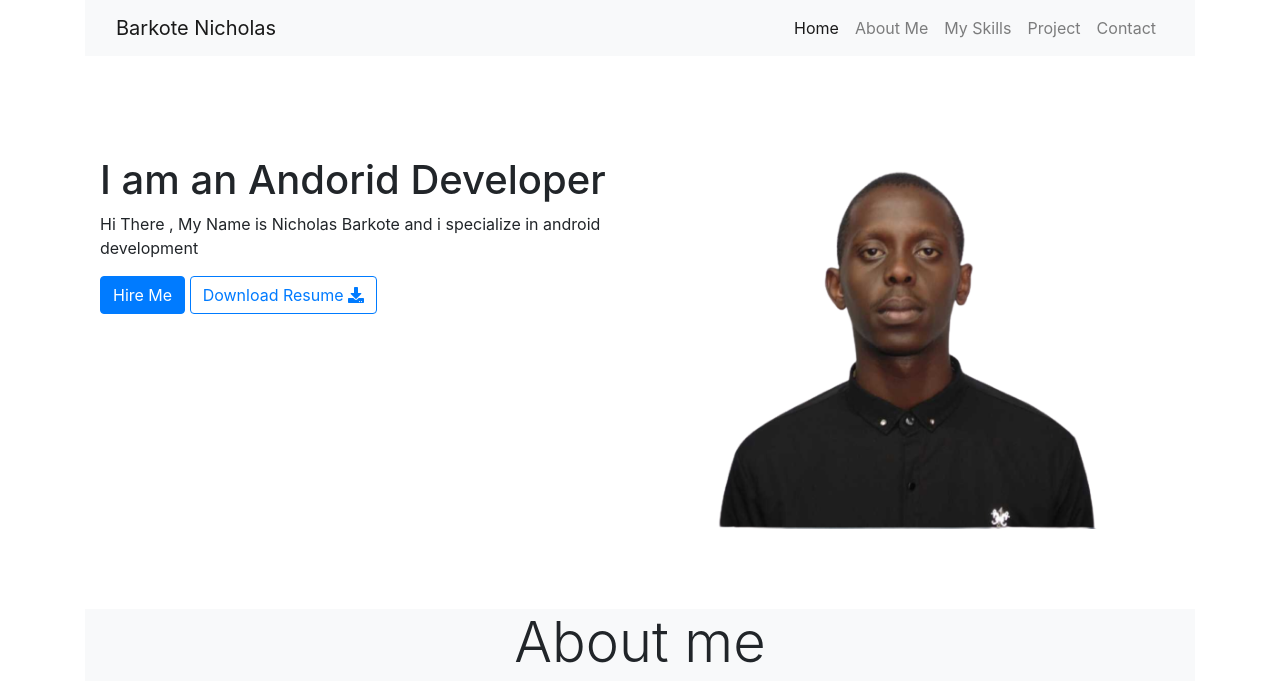
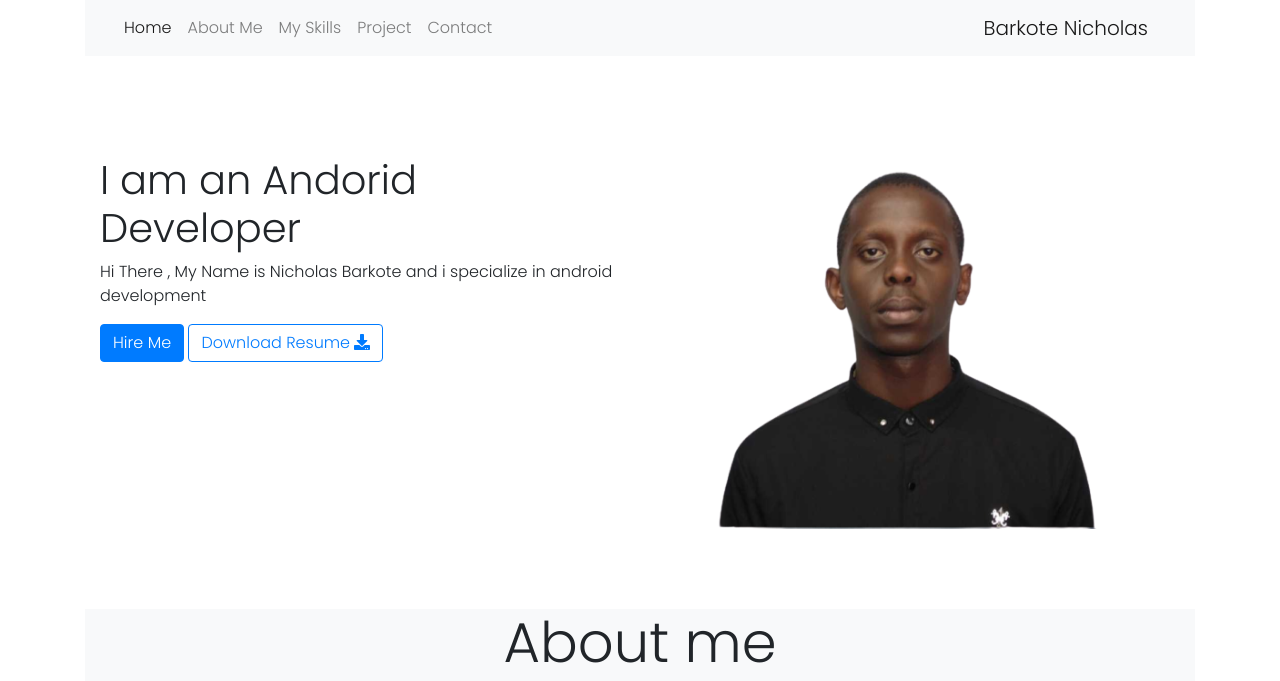
Before and after one commit to barkotenicholas/portfolio, a plain HTML site: page index.html in a window 1280 px wide. Shown: the top 681 px of the page. Drawn offline with nearby package versions, Linux system fonts and the light colour scheme.

Commit message:
Added fot poppins

```diff
--- a/css/style.css
+++ b/css/style.css
@@ -1,3 +1,8 @@
+html,body{
+    font-family: 'Poppins', sans-serif;
+
+}
+
 .content-info{
     margin: 100px 0;
 }
--- a/index.html
+++ b/index.html
@@ -14,6 +14,9 @@
     <script src="https://cdnjs.cloudflare.com/ajax/libs/popper.js/1.12.9/umd/popper.min.js"></script>
     <script src="https://maxcdn.bootstrapcdn.com/bootstrap/4.0.0/js/bootstrap.min.js"></script>
     <script src="https://use.fontawesome.com/releases/v5.0.8/js/all.js"></script>
+    <link rel="preconnect" href="https://fonts.googleapis.com">
+<link rel="preconnect" href="https://fonts.gstatic.com" crossorigin>
+<link href="https://fonts.googleapis.com/css2?family=Poppins:wght@300&family=Roboto+Mono:wght@100&family=Roboto:wght@100&display=swap" rel="stylesheet">
     <link rel="stylesheet" href="./css/style.css">
 </head>
 
@@ -23,12 +26,11 @@
         <!--NavBar-->
         <nav class="navbar navbar-expand-md navbar-light bg-light stick">
             <div class="container">
-                <a class="navbar-brand" href="index.html">Barkote Nicholas</a>
                 <button type="button" class="navbar-toggler" data-toggle="collapse" data-target="#responsivenavbar">
                     <span class="navbar-toggler-icon"></span>
                 </button>
                 <div class="collapse navbar-collapse" id="responsivenavbar">
-                    <ul class="navbar-nav ml-auto">
+                    <ul class="navbar-nav ">
                         <li class="nav-item active">
                             <a class="nav-link" href="#">Home</a>
                         </li>
@@ -46,6 +48,8 @@
                         </li>
                     </ul>
                 </div>
+                <a class="navbar-brand" href="index.html">Barkote Nicholas</a>
+
             </div>
         </nav>
         <!--Genreal Information-->
```
